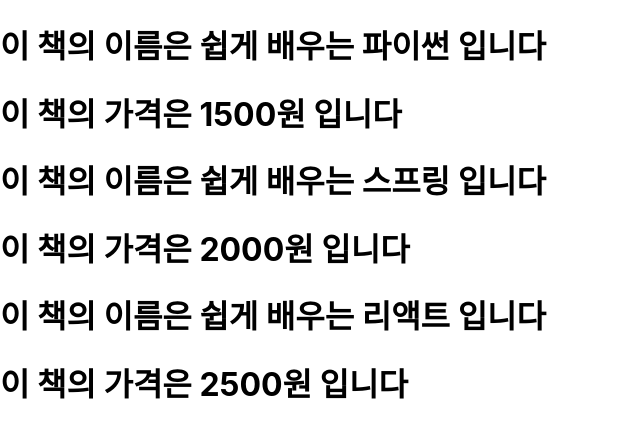
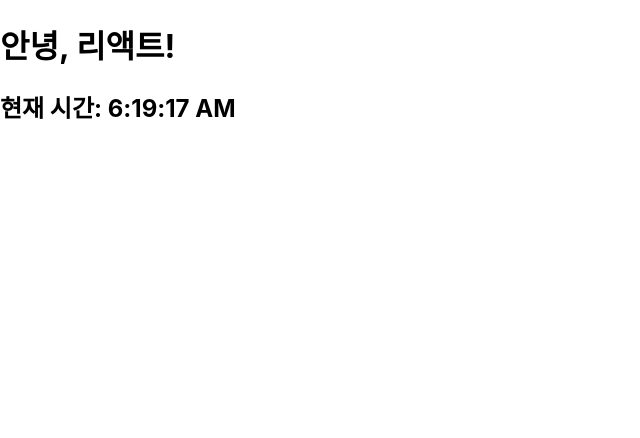
Before and after one commit to striker1826/react_study_SOAPLE, a React (Create React App) app: page / in a window 1280 px wide. Shown: the top 438 px of the page, without its empty margins (0-640 px from the left). Built offline with nearby package versions, Linux system fonts and the light colour scheme.

Commit message:
feat: chapter_02 복습

```diff
--- a/src/App.js
+++ b/src/App.js
@@ -1,8 +1,8 @@
 import "./App.css";
-import Library from "./prac/chapter_03/Library";
+import Clock from "./prac/chapter_04/Clock";
 
 function App() {
-  return <Library />;
+  return <Clock />;
 }
 
 export default App;
--- /dev/null
+++ b/src/prac/chapter_04/Clock.jsx
@@ -0,0 +1,10 @@
+function Clock() {
+  return (
+    <div>
+      <h1>안녕, 리액트!</h1>
+      <h2>현재 시간: {new Date().toLocaleTimeString()}</h2>
+    </div>
+  );
+}
+
+export default Clock;
```
